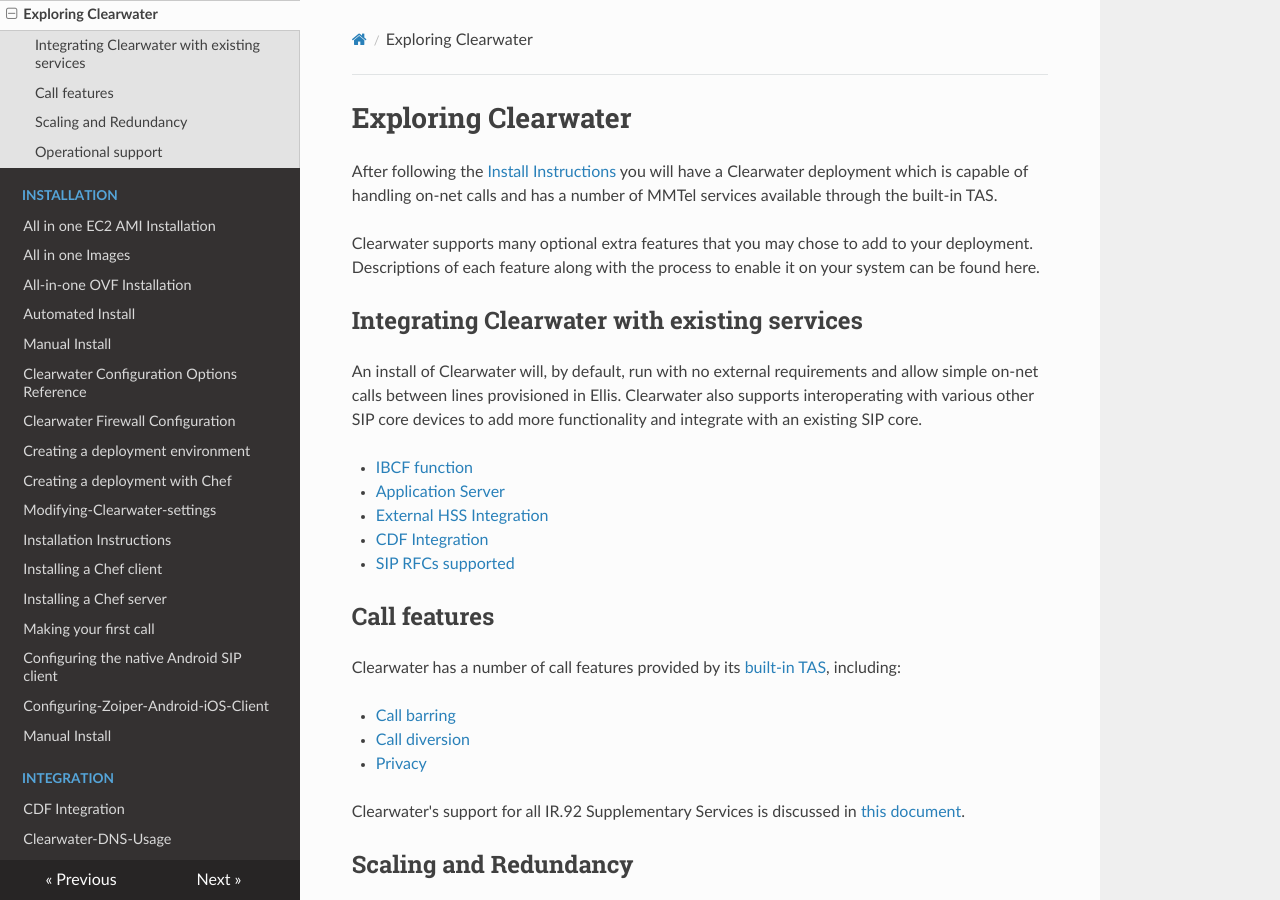
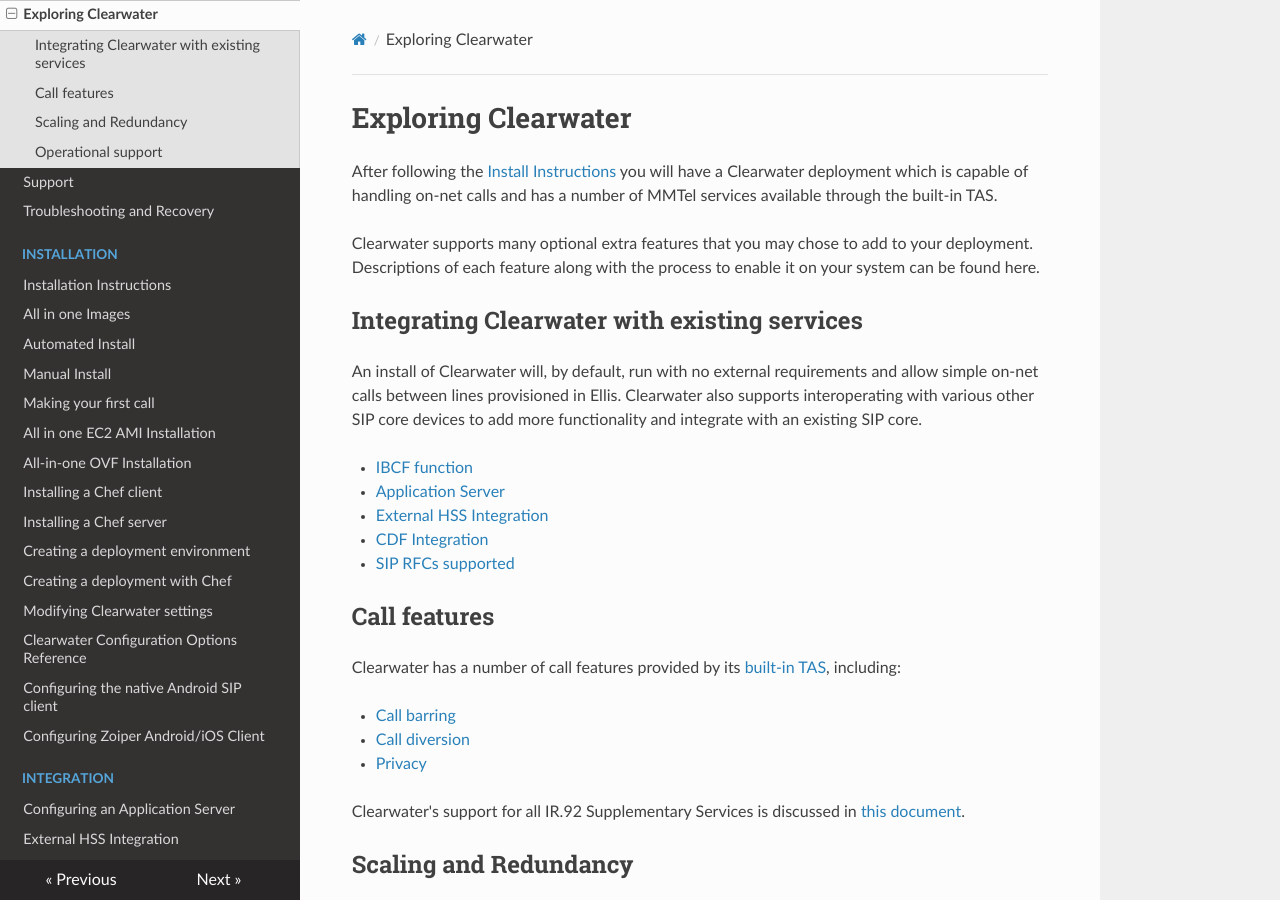
Before and after one commit to Metaswitch/clearwater-readthedocs, an MkDocs documentation site: the page built from docs/Exploring Clearwater.md, in a window 1280 px wide and 900 px high. Built offline with MkDocs 1.6.1, drawn with Linux system fonts in a browser that asks for light colours; nearby versions of some CDN libraries; old or Windows-style settings are respelled for this version of MkDocs; part of the change alters nothing that is shown.

Commit message:
Further structural cleanup

```diff
--- a/mkdocs.yml
+++ b/mkdocs.yml
@@ -1,71 +1,70 @@
 site_name: Clearwater
-site_url: 'http://repo.cw-ngv.com/~rkd/example-docs/'
 pages:
 # Overview:
 - ['index.md', 'Home']
 - ['Clearwater Architecture.md', 'Clearwater Architecture']
 - ['Clearwater Tour.md', 'Clearwater Tour']
 - ['Exploring Clearwater.md', 'Exploring Clearwater']
+- ['Support.md', 'Support']
+- ['Troubleshooting-and-Recovery.md', 'Troubleshooting and Recovery']
 
 # Installation:
-- ['All in one EC2 AMI Installation.md', 'Installation', 'All in one EC2 AMI Installation']
+- ['Installation Instructions.md', 'Installation', 'Installation Instructions']
 - ['All in one Images.md', 'Installation', 'All in one Images']
-- ['All-in-one OVF Installation.md', 'Installation', 'All-in-one OVF Installation']
 - ['Automated Install.md', 'Installation', 'Automated Install']
 - ['Manual Install.md', 'Installation', 'Manual Install']
-- ['Clearwater Configuration Options Reference.md', 'Installation', 'Clearwater Configuration Options Reference']
-- ['Clearwater-IP-Port-Usage.md', 'Installation', 'Clearwater Firewall Configuration']
+- ['Making your first call.md', 'Installation', 'Making your first call']
+- ['All in one EC2 AMI Installation.md', 'Installation', 'All in one EC2 AMI Installation']
+- ['All-in-one OVF Installation.md', 'Installation', 'All-in-one OVF Installation']
+- ['Installing a Chef client.md', 'Installation', 'Installing a Chef client']
+- ['Installing a Chef server.md', 'Installation', 'Installing a Chef server']
 - ['Creating a deployment environment.md', 'Installation', 'Creating a deployment environment']
 - ['Creating a deployment with Chef.md', 'Installation', 'Creating a deployment with Chef']
-- ['Modifying-Clearwater-settings.md', 'Installation', 'Modifying-Clearwater-settings']
-- ['Installation Instructions.md', 'Installation', 'Installation Instructions']
-- ['Installing a Chef client.md', 'Installation', 'Installing a Chef client']
-- ['Installing a Chef server.md', 'Installation', 'Installing a Chef server']
-- ['Making your first call.md', 'Installation', 'Making your first call']
+- ['Modifying-Clearwater-settings.md', 'Installation', 'Modifying Clearwater settings']
+- ['Clearwater Configuration Options Reference.md', 'Installation', 'Clearwater Configuration Options Reference']
 - ['Configuring the native Android SIP client.md', 'Installation', 'Configuring the native Android SIP client']
-- ['Configuring-Zoiper-Android-iOS-Client.md', 'Installation', 'Configuring-Zoiper-Android-iOS-Client']
-- ['Manual Install.md', 'Installation', 'Manual Install']
+- ['Configuring-Zoiper-Android-iOS-Client.md', 'Installation', 'Configuring Zoiper Android/iOS Client']
 
 # Integration:
-- ['CDF Integration.md', 'Integration', 'CDF Integration']
-- ['Clearwater-DNS-Usage.md', 'Integration', 'Clearwater-DNS-Usage']
 - ['Configuring an Application Server.md', 'Integration', 'Configuring an Application Server']
 - ['External HSS Integration.md', 'Integration', 'External HSS Integration']
 - ['OpenIMSCore HSS Integration.md', 'Integration', 'OpenIMSCore HSS Integration']
+- ['CDF Integration.md', 'Integration', 'CDF Integration']
+- ['Clearwater-IP-Port-Usage.md', 'Integration', 'Clearwater Firewall Configuration']
+- ['Clearwater-DNS-Usage.md', 'Integration', 'Clearwater DNS Usage']
 - ['ENUM.md', 'Integration', 'ENUM']
 - ['Plivo.md', 'Integration', 'Plivo']
 - ['Voxbone.md', 'Integration', 'Voxbone']
+- ['Clearwater-SNMP-Statistics.md', 'Integration', 'Clearwater SNMP Statistics']
+- ['Configuring-M-Monit.md', 'Integration', 'Configuring M/Monit']
 
 # Features:
 - ['Application Server Guide.md', 'Features', 'Application Server Guide']
+- ['WebRTC support in Clearwater.md', 'Features', 'WebRTC support in Clearwater']
+- ['IR.92-Supplementary-Services.md', 'Features', 'IR.92 Supplementary Services']
 - ['Backups.md', 'Features', 'Backups']
 - ['Clearwater Call Barring Support.md', 'Features', 'Clearwater Call Barring Support']
 - ['Clearwater Call Diversion Support.md', 'Features', 'Clearwater Call Diversion Support']
-- ['Clearwater-Elastic-Scaling.md', 'Features', 'Clearwater-Elastic-Scaling']
+- ['Clearwater-Elastic-Scaling.md', 'Features', 'Clearwater Elastic Scaling']
 - ['Clearwater Privacy Feature.md', 'Features', 'Clearwater Privacy Feature']
-- ['Clearwater-SNMP-Statistics.md', 'Features', 'Clearwater-SNMP-Statistics']
-- ['IR.92-Supplementary-Services.md', 'Features', 'IR.92-Supplementary-Services']
 - ['IBCF.md', 'Features', 'IBCF']
-- ['Multiple-Domains.md', 'Features', 'Multiple-Domains']
-- ['Multiple-Network-Support.md', 'Features', 'Multiple-Network-Support']
+- ['Multiple-Domains.md', 'Features', 'Multiple Domains']
+- ['Multiple-Network-Support.md', 'Features', 'Multiple Network Support']
 - ['Geographic redundancy.md', 'Features', 'Geographic redundancy']
 - ['IPv6.md', 'Features', 'IPv6']
 - ['SIP Interface Specifications.md', 'Features', 'SIP Interface Specifications']
-- ['WebRTC support in Clearwater.md', 'Features', 'WebRTC support in Clearwater']
 
 # Development:
-- ['Clearwater-CPP-Coding-Guidelines.md', 'Development', 'Clearwater-CPP-Coding-Guidelines']
-- ['Clearwater-Ruby-Coding-Guidelines.md', 'Development', 'Clearwater-Ruby-Coding-Guidelines']
-- ['Debugging-Bono,-Sprout-and-Homestead-with-GDB-and-Valgrind.md', 'Development', 'Debugging-Bono,-Sprout-and-Homestead-with-GDB-and-Valgrind']
-- ['Pull-request-process.md', 'Development', 'Pull-request-process']
+- ['Clearwater-CPP-Coding-Guidelines.md', 'Development', 'Clearwater C++ Coding Guidelines']
+- ['Clearwater-Ruby-Coding-Guidelines.md', 'Development', 'Clearwater Ruby Coding Guidelines']
+- ['Debugging-Bono,-Sprout-and-Homestead-with-GDB-and-Valgrind.md', 'Development', 'Debugging Bono, Sprout and Homestead with GDB and Valgrind']
+- ['Pull-request-process.md', 'Development', 'Pull request process']
 
 # Testing:
-- ['Clearwater-stress-testing.md', 'Testing', 'Clearwater-stress-testing']
+- ['Clearwater-stress-testing.md', 'Testing', 'Clearwater stress testing']
 - ['Cacti.md', 'Testing', 'Cacti']
 - ['Running the live tests.md', 'Testing', 'Running the live tests']
 
-# Other:
-- ['Configuring-M-Monit.md', 'Configuring-M-Monit']
-- ['Support.md', 'Support']
-- ['Troubleshooting-and-Recovery.md', 'Troubleshooting-and-Recovery']
 theme: readthedocs
+include_search: true
+use_directory_urls: false
```
